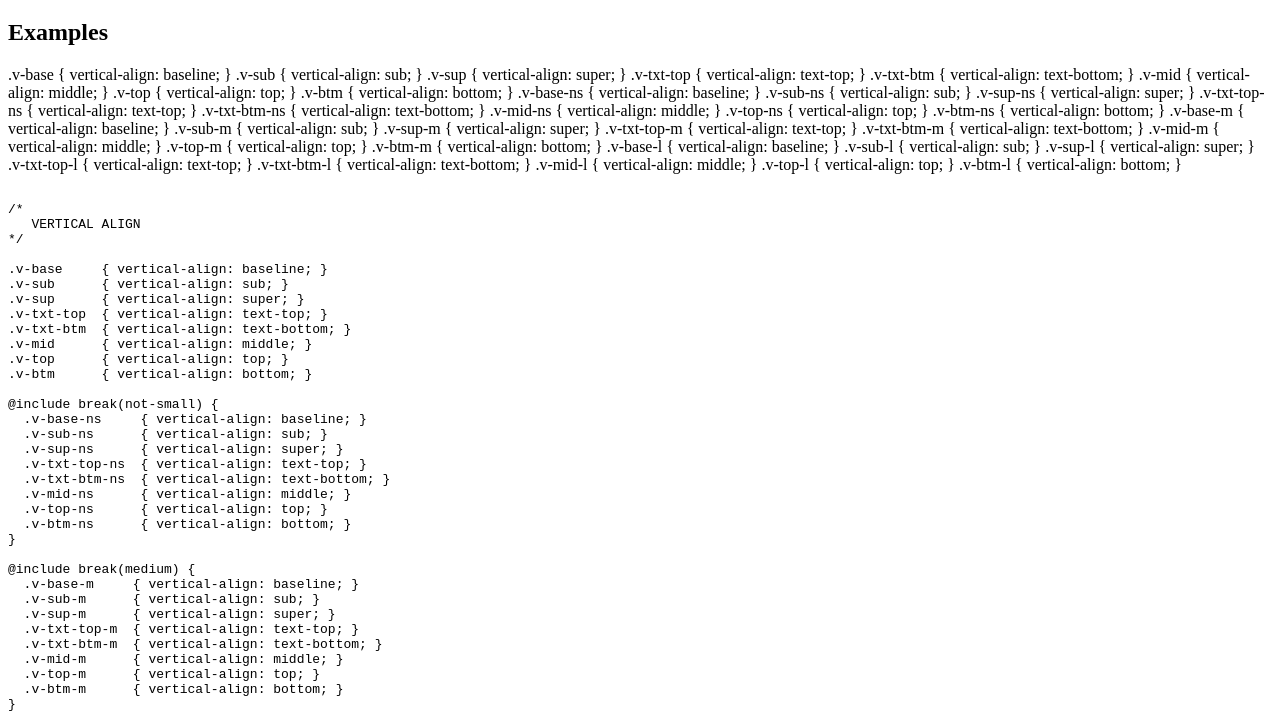
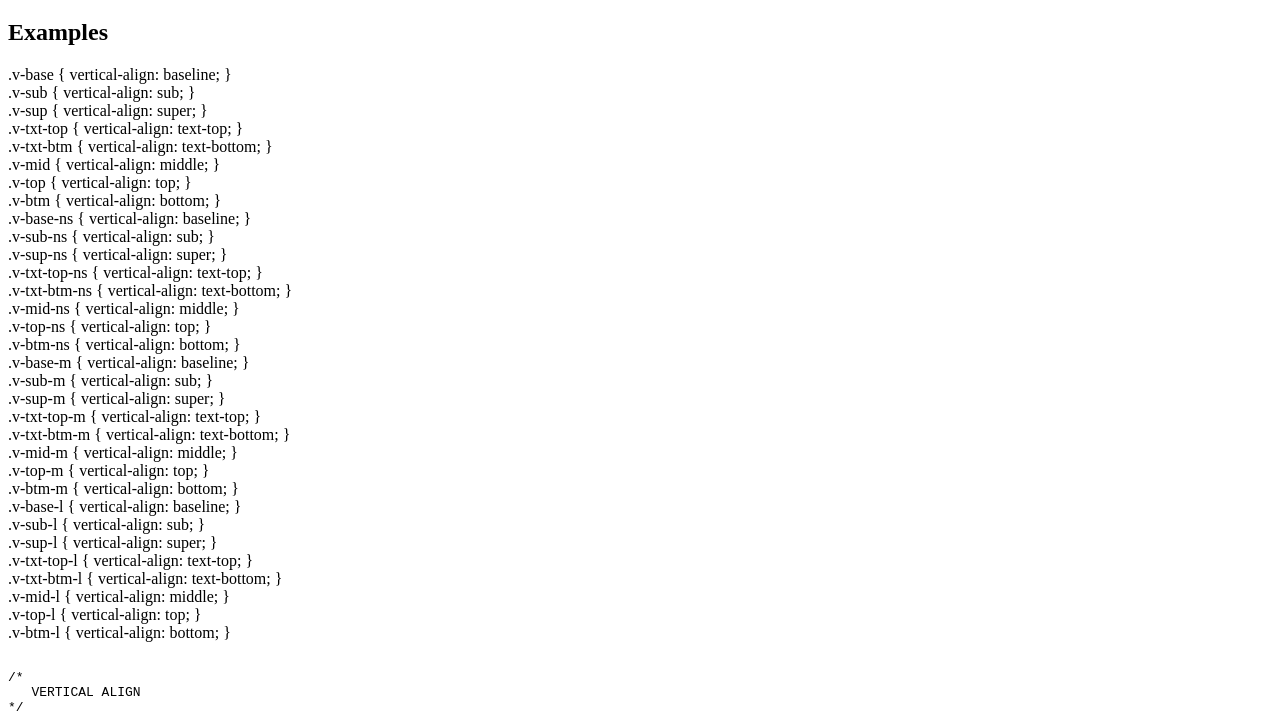
Before and after one commit to tachyons-css/tachyons-vertical-align, a website: page index.html in a window 1280 px wide. Shown: the part 61-788 px from the top of the page. Drawn offline with Linux system fonts and the light colour scheme.

Commit message:
Breaking out lines of classes and attaching them to elements

```diff
--- a/index.html
+++ b/index.html
@@ -14,38 +14,38 @@
     <h1>tachyons vertical align</h1>
     <h2>Examples</h2>
 
-.v-base     { vertical-align: baseline; }
-.v-sub      { vertical-align: sub; }
-.v-sup      { vertical-align: super; }
-.v-txt-top  { vertical-align: text-top; }
-.v-txt-btm  { vertical-align: text-bottom; }
-.v-mid      { vertical-align: middle; }
-.v-top      { vertical-align: top; }
-.v-btm      { vertical-align: bottom; }
-  .v-base-ns     { vertical-align: baseline; }
-  .v-sub-ns      { vertical-align: sub; }
-  .v-sup-ns      { vertical-align: super; }
-  .v-txt-top-ns  { vertical-align: text-top; }
-  .v-txt-btm-ns  { vertical-align: text-bottom; }
-  .v-mid-ns      { vertical-align: middle; }
-  .v-top-ns      { vertical-align: top; }
-  .v-btm-ns      { vertical-align: bottom; }
-  .v-base-m     { vertical-align: baseline; }
-  .v-sub-m      { vertical-align: sub; }
-  .v-sup-m      { vertical-align: super; }
-  .v-txt-top-m  { vertical-align: text-top; }
-  .v-txt-btm-m  { vertical-align: text-bottom; }
-  .v-mid-m      { vertical-align: middle; }
-  .v-top-m      { vertical-align: top; }
-  .v-btm-m      { vertical-align: bottom; }
-  .v-base-l     { vertical-align: baseline; }
-  .v-sub-l      { vertical-align: sub; }
-  .v-sup-l      { vertical-align: super; }
-  .v-txt-top-l  { vertical-align: text-top; }
-  .v-txt-btm-l  { vertical-align: text-bottom; }
-  .v-mid-l      { vertical-align: middle; }
-  .v-top-l      { vertical-align: top; }
-  .v-btm-l      { vertical-align: bottom; }
+    <div class="v-base">.v-base     { vertical-align: baseline; }</div>
+    <div class="v-sub">.v-sub      { vertical-align: sub; }</div>
+    <div class="v-sup">.v-sup      { vertical-align: super; }</div>
+    <div class="v-txt-top">.v-txt-top  { vertical-align: text-top; }</div>
+    <div class="v-txt-btm">.v-txt-btm  { vertical-align: text-bottom; }</div>
+    <div class="v-mid">.v-mid      { vertical-align: middle; }</div>
+    <div class="v-top">.v-top      { vertical-align: top; }</div>
+    <div class="v-btm">.v-btm      { vertical-align: bottom; }</div>
+    <div class="v-base-ns">.v-base-ns     { vertical-align: baseline; }</div>
+    <div class="v-sub-ns">.v-sub-ns      { vertical-align: sub; }</div>
+    <div class="v-sup-ns">.v-sup-ns      { vertical-align: super; }</div>
+    <div class="v-txt-top-ns">.v-txt-top-ns  { vertical-align: text-top; }</div>
+    <div class="v-txt-btm-ns">.v-txt-btm-ns  { vertical-align: text-bottom; }</div>
+    <div class="v-mid-ns">.v-mid-ns      { vertical-align: middle; }</div>
+    <div class="v-top-ns">.v-top-ns      { vertical-align: top; }</div>
+    <div class="v-btm-ns">.v-btm-ns      { vertical-align: bottom; }</div>
+    <div class="v-base-m">.v-base-m     { vertical-align: baseline; }</div>
+    <div class="v-sub-m">.v-sub-m      { vertical-align: sub; }</div>
+    <div class="v-sup-m">.v-sup-m      { vertical-align: super; }</div>
+    <div class="v-txt-top-m">.v-txt-top-m  { vertical-align: text-top; }</div>
+    <div class="v-txt-btm-m">.v-txt-btm-m  { vertical-align: text-bottom; }</div>
+    <div class="v-mid-m">.v-mid-m      { vertical-align: middle; }</div>
+    <div class="v-top-m">.v-top-m      { vertical-align: top; }</div>
+    <div class="v-btm-m">.v-btm-m      { vertical-align: bottom; }</div>
+    <div class="v-base-l">.v-base-l     { vertical-align: baseline; }</div>
+    <div class="v-sub-l">.v-sub-l      { vertical-align: sub; }</div>
+    <div class="v-sup-l">.v-sup-l      { vertical-align: super; }</div>
+    <div class="v-txt-top-l">.v-txt-top-l  { vertical-align: text-top; }</div>
+    <div class="v-txt-btm-l">.v-txt-btm-l  { vertical-align: text-bottom; }</div>
+    <div class="v-mid-l">.v-mid-l      { vertical-align: middle; }</div>
+    <div class="v-top-l">.v-top-l      { vertical-align: top; }</div>
+    <div class="v-btm-l">.v-btm-l      { vertical-align: bottom; }</div>
     <pre>
 <code>
 /*
```
